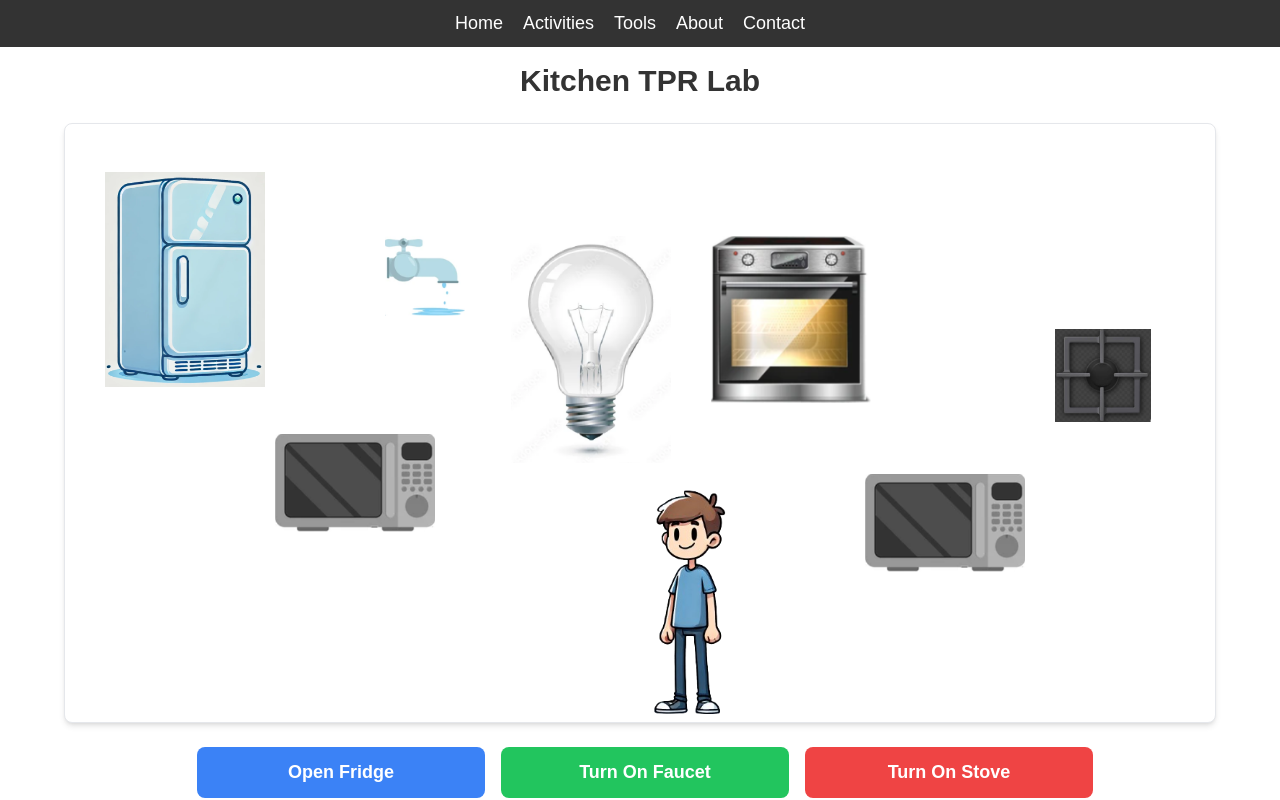
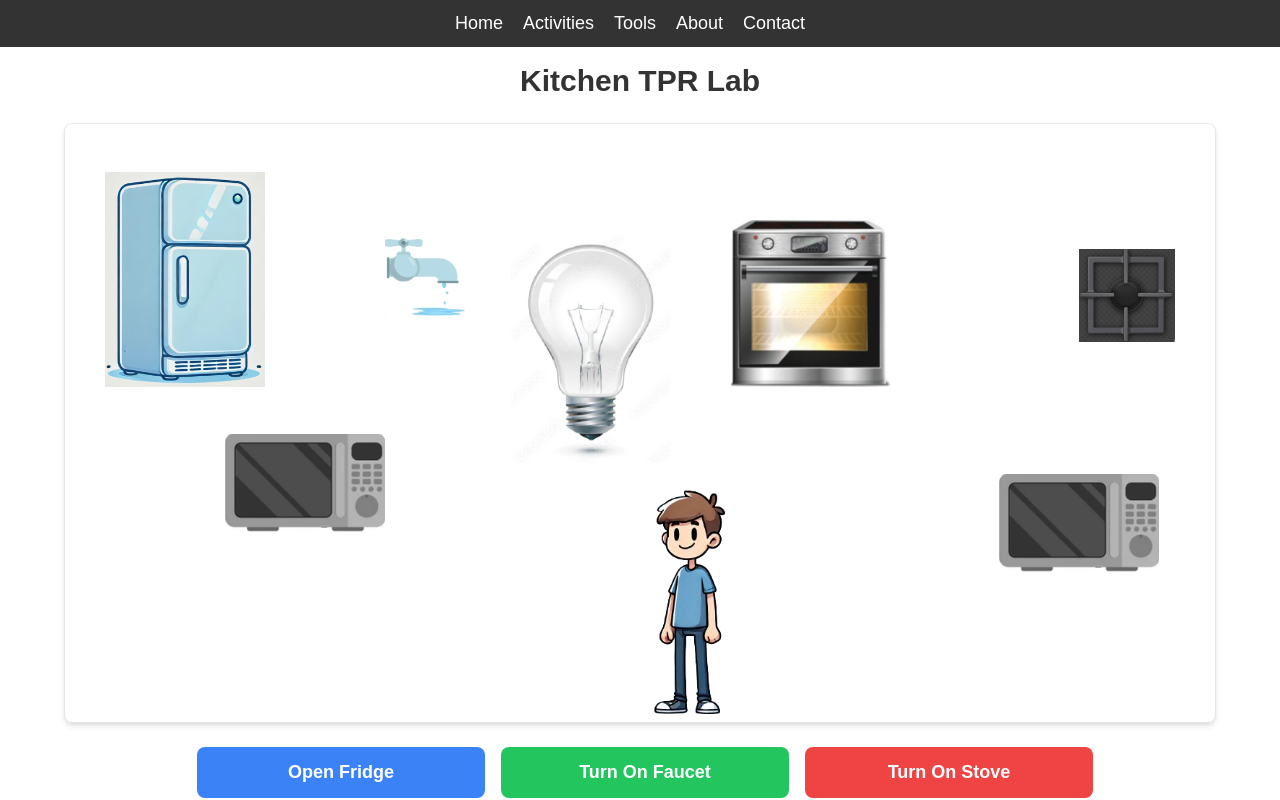
Before and after one commit to teachtudor/main, a Next.js app: page /blog/12 in a window 1280 px wide. Shown: the top 800 px of the page. Built offline with nearby package versions, Linux system fonts and the light colour scheme.

Commit message:
updates on images

```diff
--- a/src/app/blog/12/page.js
+++ b/src/app/blog/12/page.js
@@ -677,7 +677,7 @@ export default function Kitchen() {
                 <motion.img
                 src={actions.ovenDoorOpen ? '/oven-door-open.png' : '/oven-door-closed.png'}
                 alt="Oven Door"
-                className="absolute top-28 left-[calc(96px+550px)] w-40 h-auto kitchen-item"
+                className="absolute top-24 left-[calc(96px+570px)] w-40 h-auto kitchen-item"
                 animate={{ rotate: actions.ovenDoorOpen ? 20 : 0 }}
                 onClick={() => toggleAction('ovenDoorOpen')}
                 />
@@ -686,7 +686,7 @@ export default function Kitchen() {
                 <motion.img
                 src={actions.microwaveOn ? '/microwave-on.png' : '/microwave-off.png'}
                 alt="Microwave"
-                className="absolute top-[calc(310px)] right-[calc(780px)] w-40 h-auto kitchen-item"
+                className="absolute top-[calc(310px)] right-600 w-40 h-auto ml-40 kitchen-item"
                 animate={{ scale: actions.microwaveOn ? 1.1 : 1 }}
                 onClick={() => toggleAction('microwaveOn')}
                 />
@@ -695,7 +695,7 @@ export default function Kitchen() {
                 <motion.img
                 src={actions.microwaveDoorOpen ? '/microwave-door-open.png' : '/microwave-door-closed.png'}
                 alt="Microwave Door"
-                className="absolute top-[calc(350px)] right-[calc(190px)] w-40 h-auto kitchen-item"
+                className="absolute top-[calc(350px)] right-14 w-40 h-auto kitchen-item"
                 animate={{ rotate: actions.microwaveDoorOpen ? 20 : 0 }}
                 onClick={() => toggleAction('microwaveDoorOpen')}
                 />
@@ -722,7 +722,7 @@ export default function Kitchen() {
                 <motion.img
                     src={actions.stoveOn ? '/turnonstove.png' : '/turnoffstove.png'}
                     alt="Stove"
-                    className="absolute bottom-[calc(300px)] right-16 w-24 h-auto cursor-pointer kitchen-item"
+                    className="absolute bottom-[calc(380px)] right-10 w-24 h-auto cursor-pointer kitchen-item"
                     onClick={() => toggleAction('stoveOn')}
                 />
             </div>
```
